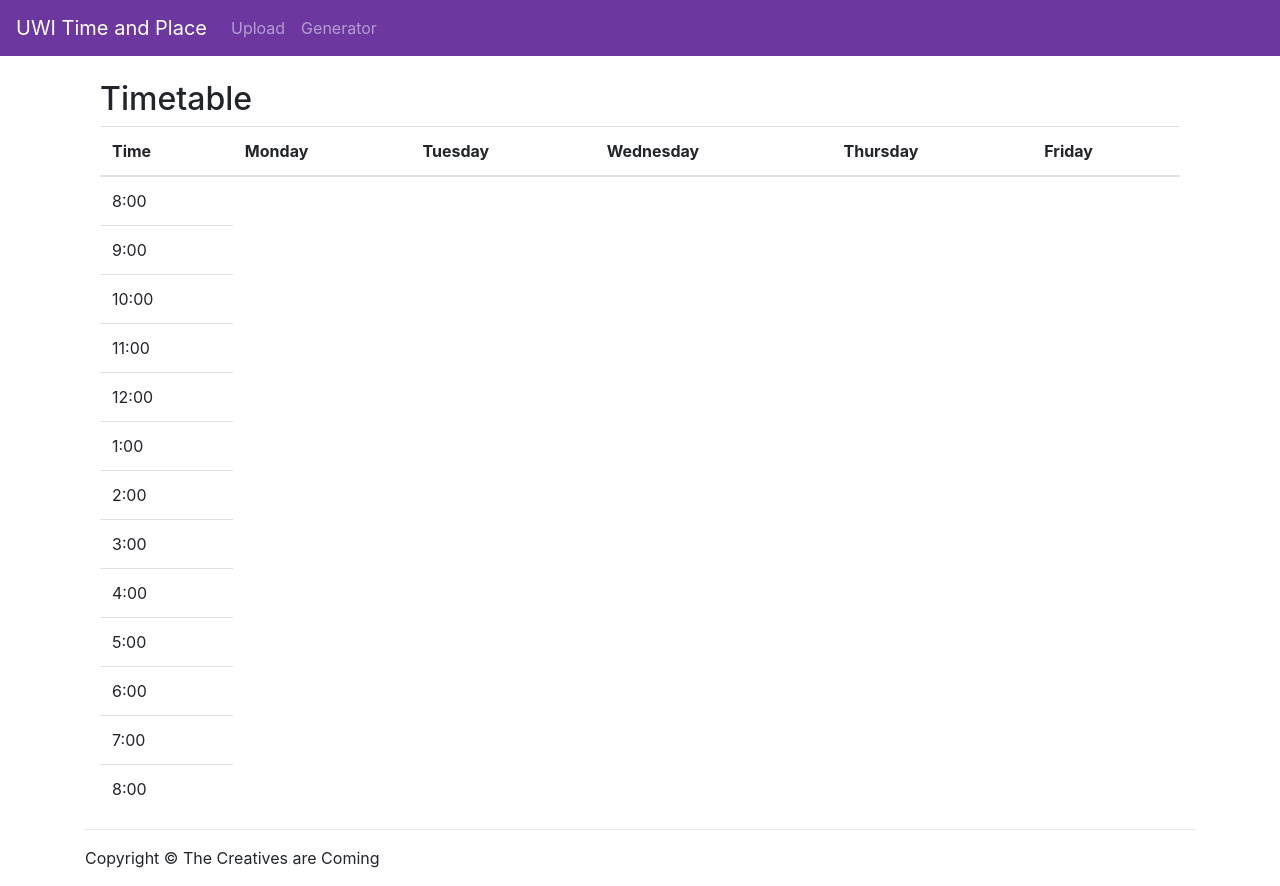
After one commit to R11Sr/capstone, a Flask app: template app/templates/timetable.html in a window 1280 px wide. The commit adds this page. Run offline with Flask 3, Linux system fonts and the light colour scheme; the template is opened without the code that fills it, so the values that code supplies are empty.

Commit message:
Working on Timetable Template

```diff
--- a/app/static/css/app.css
+++ b/app/static/css/app.css
@@ -1,5 +1,31 @@
+.bg-purple {
+    background-color: #6c38a0; /* or any other shade of purple you prefer */
+  }
+
+body {
+    padding-top: 5rem;
+}
+
 .checkbox-group {
     display: grid;
     grid-template-columns: repeat(5, 1fr); /* Display 5 checkboxes per row */
     grid-gap: 10px; /* Add some spacing between checkboxes */
 }
+
+.timetable-container {
+    margin-top: 50px;
+}
+
+.day-header {
+    font-weight: bold;
+    text-align: center;
+    padding: 10px;
+    border: 1px solid #ccc;
+}
+
+.time-slot {
+    border: 1px solid #ccc;
+    min-height: 50px;
+    padding: 10px;
+    margin-bottom: 10px;
+}
--- /dev/null
+++ b/app/templates/base.html
@@ -0,0 +1,34 @@
+<!DOCTYPE html>
+<html lang="en">
+  <head>
+    <meta charset="utf-8">
+    <meta name="viewport" content="width=device-width, initial-scale=1">
+    <!-- Bootstrap -->
+    <link rel="stylesheet" href="https://cdn.jsdelivr.net/npm/bootstrap@4.3.1/dist/css/bootstrap.min.css" integrity="sha384-ggOyR0iXCbMQv3Xipma34MD+dH/1fQ784/j6cY/iJTQUOhcWr7x9JvoRxT2MZw1T" crossorigin="anonymous">
+    <title>UWI Time and Place</title>
+
+
+    <link rel="stylesheet" href="{{ url_for('static', filename="css/app.css") }}">
+    {% block css %} {% endblock%}
+  </head>
+  <body>
+    <header>
+        {% include "header.html" %}
+    </header>
+    <main>
+        <div class="container">
+            {% block main %}{% endblock %}
+        </div>
+    </main>
+    <footer>
+        <div class="container">
+            {% include "footer.html" %}
+        </div>
+    </footer>
+
+    <!-- Bootstrap -->
+    <script src="https://code.jquery.com/jquery-3.3.1.slim.min.js" integrity="sha384-q8i/X+965DzO0rT7abK41JStQIAqVgRVzpbzo5smXKp4YfRvH+8abtTE1Pi6jizo" crossorigin="anonymous"></script>
+    <script src="https://cdn.jsdelivr.net/npm/popper.js@1.14.7/dist/umd/popper.min.js" integrity="sha384-UO2eT0CpHqdSJQ6hJty5KVphtPhzWj9WO1clHTMGa3JDZwrnQq4sF86dIHNDz0W1" crossorigin="anonymous"></script>
+    <script src="https://cdn.jsdelivr.net/npm/bootstrap@4.3.1/dist/js/bootstrap.min.js" integrity="sha384-JjSmVgyd0p3pXB1rRibZUAYoIIy6OrQ6VrjIEaFf/nJGzIxFDsf4x0xIM+B07jRM" crossorigin="anonymous"></script>
+  </body>
+</html>
--- /dev/null
+++ b/app/templates/footer.html
@@ -0,0 +1,2 @@
+<hr>
+<p>Copyright &copy; The Creatives are Coming </p>
--- /dev/null
+++ b/app/templates/header.html
@@ -0,0 +1,24 @@
+<nav class="navbar navbar-expand-lg navbar-dark bg-purple fixed-top">
+
+    <a class="navbar-brand" href="{{url_for('form')}}">UWI Time and Place</a>
+
+    <button class="navbar-toggler" type="button" data-toggle="collapse" data-target="#navbarSupportedContent" aria-controls="navbarSupportedContent" aria-expanded="false" aria-label="Toggle navigation">
+      <span class="navbar-toggler-icon"></span>
+    </button>
+
+    <div class="collapse navbar-collapse" id="navbarSupportedContent">
+      <ul class="navbar-nav mr-auto ">
+
+        <li class="nav-item">
+          <a class="nav-link" href="{{url_for('form')}}">Upload<span class="sr-only">(current)</span></a>
+        </li>
+
+        <li class="nav-item">
+          <a class="nav-link" href="{{url_for('download_timetable')}}">Generator</a>
+        </li>
+
+      </ul>
+
+
+    </div>
+  </nav>
--- /dev/null
+++ b/app/templates/timetable.html
@@ -0,0 +1,74 @@
+{% extends "base.html" %}
+
+{% block css %}{% endblock %}
+
+{% block main %}
+
+
+
+<div class="container">
+    <h2>Timetable</h2>
+    <table class="table">
+        <thead>
+            <tr>
+                <th>Time</th>
+                <th>Monday</th>
+                <th>Tuesday</th>
+                <th>Wednesday</th>
+                <th>Thursday</th>
+                <th>Friday</th>
+            </tr>
+
+            <tr>
+                <td>8:00</td>
+            </tr>
+
+            <tr>
+                <td>9:00</td>
+            </tr>
+
+            <tr>
+                <td>10:00</td>
+            </tr>
+
+            <tr>
+                <td>11:00</td>
+            </tr>
+            <tr>
+                <td>12:00</td>
+            </tr>
+            <tr>
+                <td>1:00</td>
+            </tr>
+            <tr>
+                <td>2:00</td>
+            </tr>
+            <tr>
+                <td>3:00</td>
+            </tr>
+            <tr>
+                <td>4:00</td>
+            </tr>
+            <tr>
+                <td>5:00</td>
+            </tr>
+            <tr>
+                <td>6:00</td>
+            </tr>
+            <tr>
+                <td>7:00</td>
+            </tr>
+            <tr>
+                <td>8:00</td>
+            </tr>
+
+
+
+
+        </thead>
+    </table>
+</div>
+
+{% endblock %}
+
+{% block js %}{% endblock %}
--- a/app/views.py
+++ b/app/views.py
@@ -32,6 +32,31 @@ def form():
 
     return render_template('upload.html', form=form)
 
+@app.route('/download')
+def download_timetable():
+
+
+
+
+    timeTable = [
+            [M],[T],[W],[Th],[F],
+            [1],[2],[3],[4],[5],
+            [6],[7],[8],[9],[10],
+            [11],[12],[13],[14],[15],
+            [16],[17],[18],[19],[20],
+            [21],[22],[23],[24],[25],
+            [26],[27],[28],[29],[30],
+            [31],[32],[33],[34],[35],
+            [36],[37],[38],[39],[40],
+            [41],[42],[43],[44],[45],
+            [46],[47],[48],[49],[50],
+            [51],[52],[53],[54],[55],
+            [56],[57],[58],[59],[60],
+            [61],[62],[63],[64],[65],
+        ]
+
+    return render_template('timetable.html')
+
 # Display Flask WTF errors as Flash messages
 def flash_errors(form):
     for field, errors in form.errors.items():
```
Also changed, not shown: app/templates/upload.html (+6 -19 lines).
